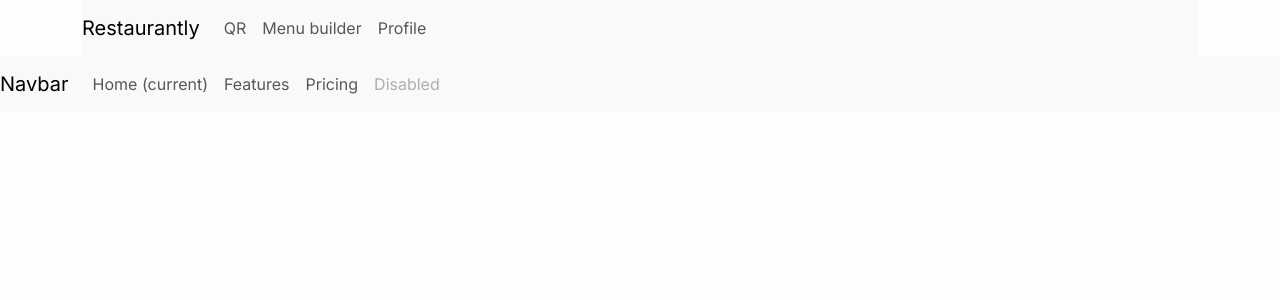
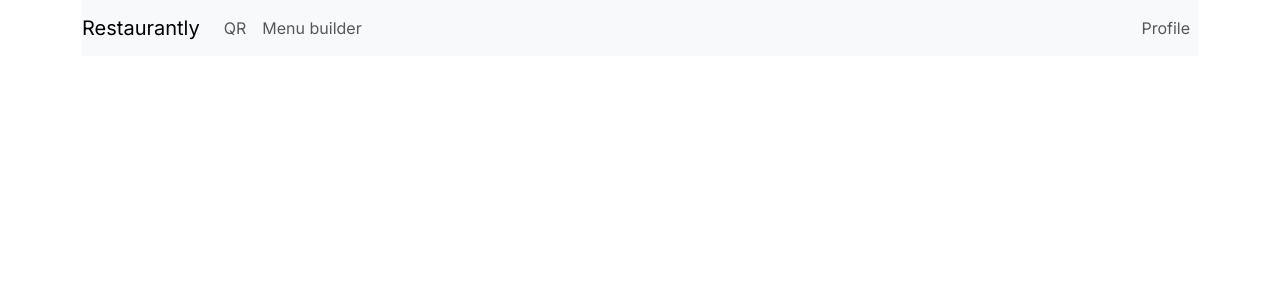
Before and after one commit to himido-tech/restaurantly.app, a Next.js app: page /menu in a window 1280 px wide. Shown: the top 300 px of the page. Built offline with nearby package versions, Linux system fonts and the light colour scheme.

Commit message:
improvements to the nav bar and menu

```diff
--- a/app/components/navbar.tsx
+++ b/app/components/navbar.tsx
@@ -2,19 +2,23 @@ export default function NavBar() {
     return (
         <div className="container">
             <nav className="navbar navbar-expand-md navbar-light bg-light">
-                <a className="navbar-brand" href="#">Restaurantly</a>
+                <a className="navbar-brand" href="/">Restaurantly</a>
                 <button className="navbar-toggler" type="button" data-toggle="collapse" data-target="#navbarNav" aria-controls="navbarNav" aria-expanded="false" aria-label="Toggle navigation">
                     <span className="navbar-toggler-icon"></span>
                 </button>
+                {/*
+                    w-100 and ms-auto are bootstrap classes for to push
+                    the last element of the navbar to the right.
+                */}
                 <div className="collapse navbar-collapse" id="navbarNav">
-                    <ul className="navbar-nav">
+                    <ul className="navbar-nav w-100">
                         <li className="nav-item active">
                             <a className="nav-link" href="/qr">QR</a>
                         </li>
                         <li className="nav-item">
                             <a className="nav-link" href="/menu">Menu builder</a>
                         </li>
-                        <li className="nav-item">
+                        <li className="nav-item ms-auto">
                             <a className="nav-link" href="#">Profile</a>
                         </li>
                     </ul>
--- a/app/menu/page.tsx
+++ b/app/menu/page.tsx
@@ -2,28 +2,7 @@
 export default function MenuBuilder() {
     return (
       <main>
-        <nav className="navbar navbar-expand-lg navbar-light bg-light">
-          <a className="navbar-brand" href="#">Navbar</a>
-          <button className="navbar-toggler" type="button" data-toggle="collapse" data-target="#navbarNav" aria-controls="navbarNav" aria-expanded="false" aria-label="Toggle navigation">
-            <span className="navbar-toggler-icon"></span>
-          </button>
-          <div className="collapse navbar-collapse" id="navbarNav">
-            <ul className="navbar-nav">
-              <li className="nav-item active">
-                <a className="nav-link" href="/">Home <span className="sr-only">(current)</span></a>
-              </li>
-              <li className="nav-item">
-                <a className="nav-link" href="#">Features</a>
-              </li>
-              <li className="nav-item">
-                <a className="nav-link" href="#">Pricing</a>
-              </li>
-              <li className="nav-item">
-                <a className="nav-link disabled" href="#">Disabled</a>
-              </li>
-            </ul>
-          </div>
-        </nav>
+
       </main>
     )
   }
```
